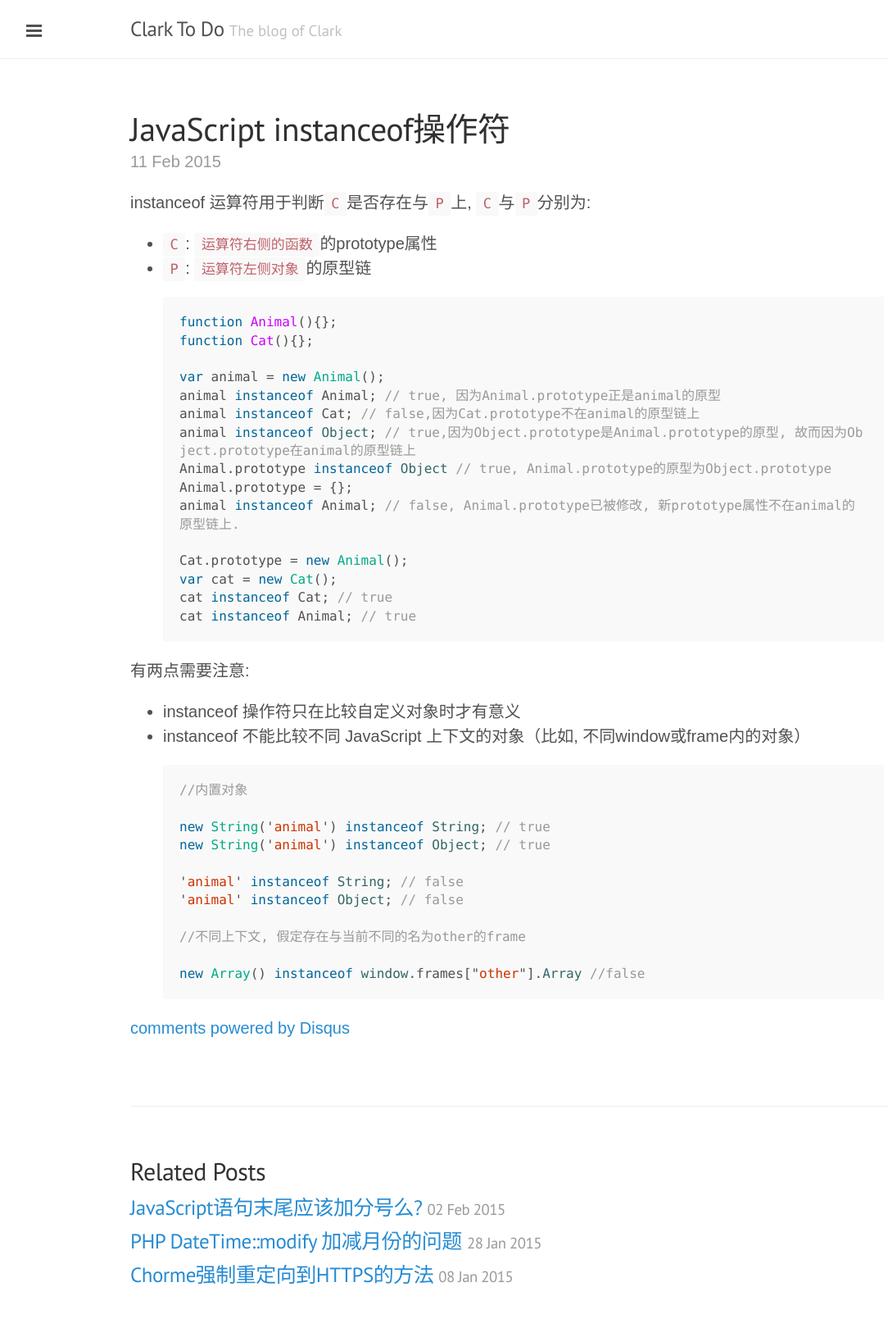
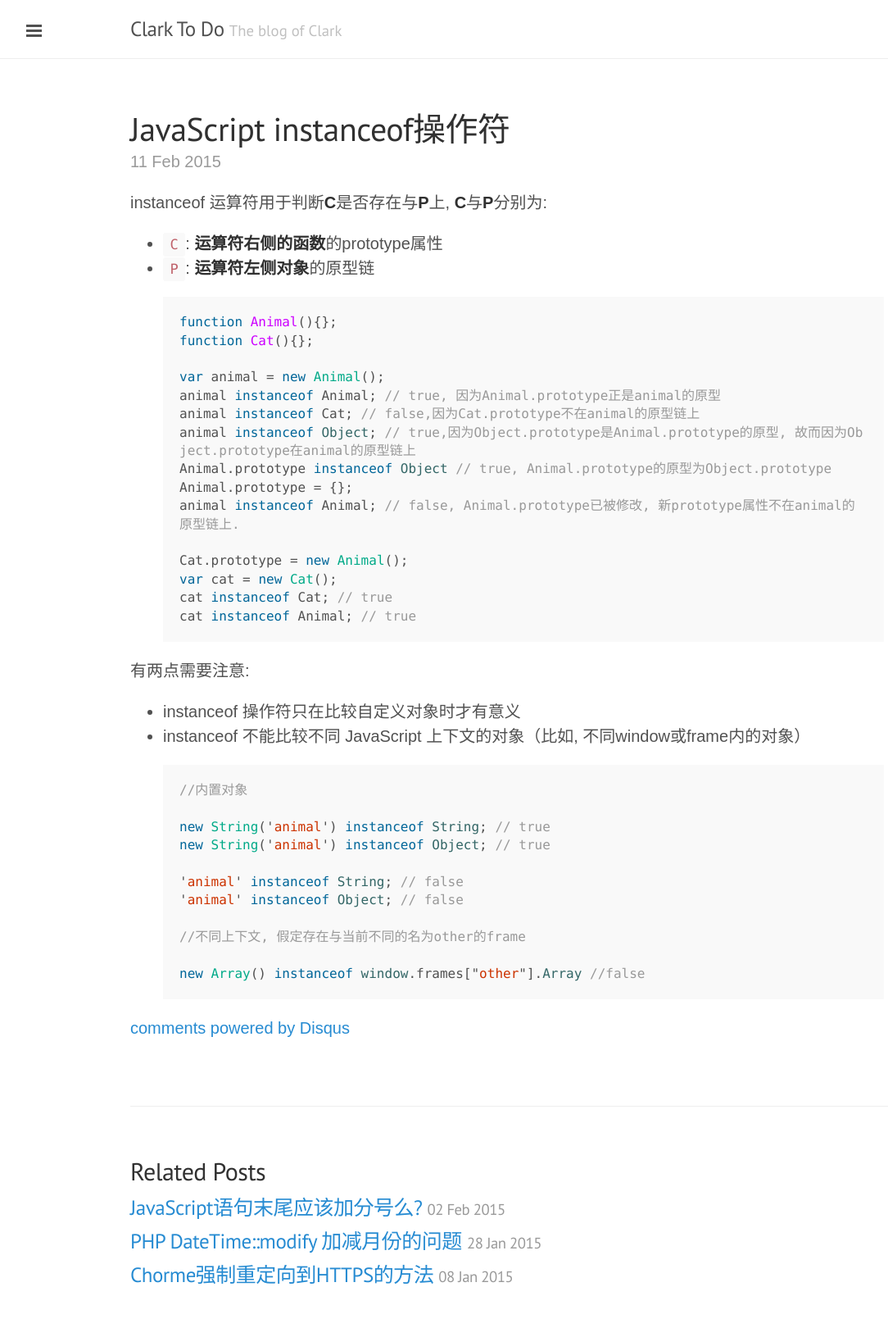
Before and after one commit to clarkdo/clarkdo.github.com, a Jekyll site: the page built from _posts/2015-02-11-53.md, in a window 1280 px wide. Shown: the whole page at 82% size, without its empty margins (1-1085 px from the left). Built offline with Jekyll 4.4.1, drawn with Linux system fonts in a browser that asks for light colours; Markdown is read by kramdown in place of the engine named in the settings; comment, search, counter and statistics services are not loaded.

```diff
--- a/_posts/2015-02-11-53.md
+++ b/_posts/2015-02-11-53.md
@@ -4,10 +4,10 @@ title: JavaScript instanceof操作符
 category: JavaScript
 comments: true
 ---
-instanceof 运算符用于判断`C`是否存在与`P`上, `C`与`P`分别为:
+instanceof 运算符用于判断**C**是否存在与**P**上, **C**与**P**分别为:
 
-- `C`: `运算符右侧的函数`的prototype属性
-- `P`: `运算符左侧对象`的原型链
+- `C`: **运算符右侧的函数**的prototype属性
+- `P`: **运算符左侧对象**的原型链
 
 
 
```
